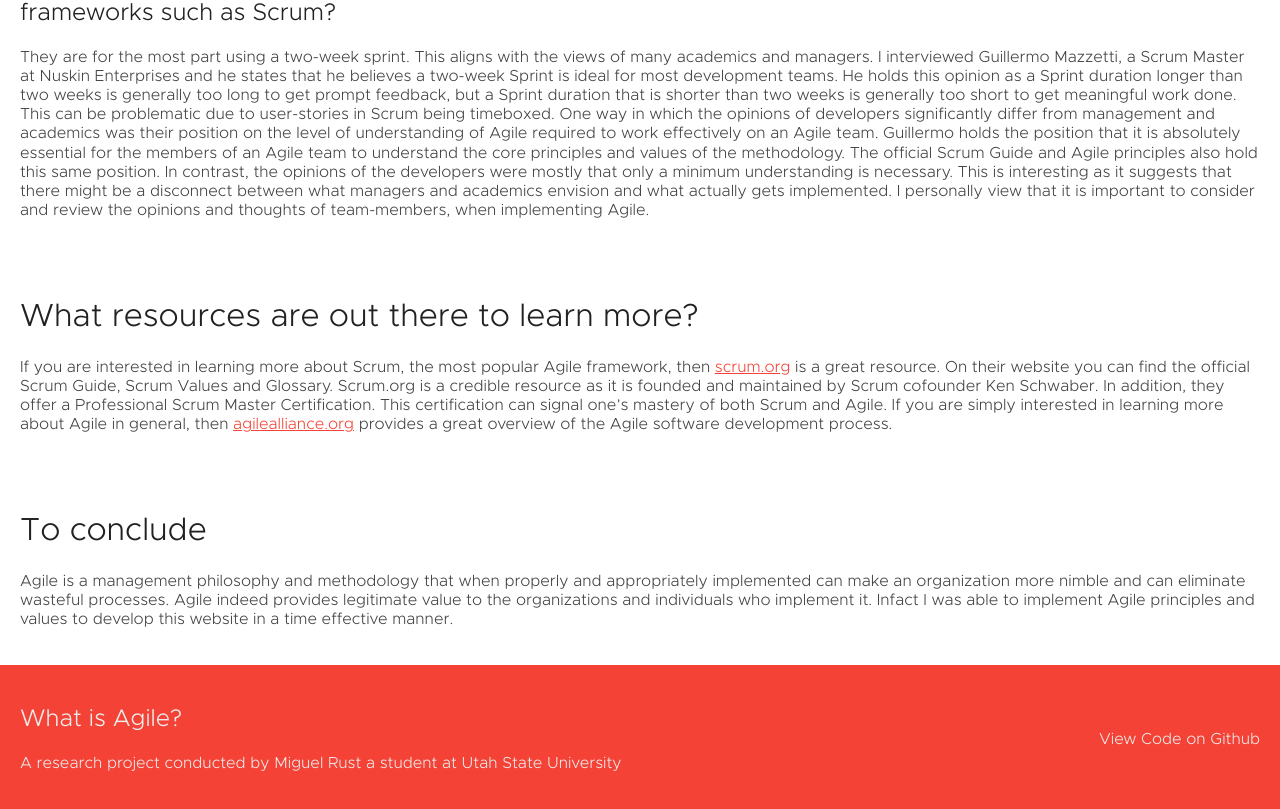
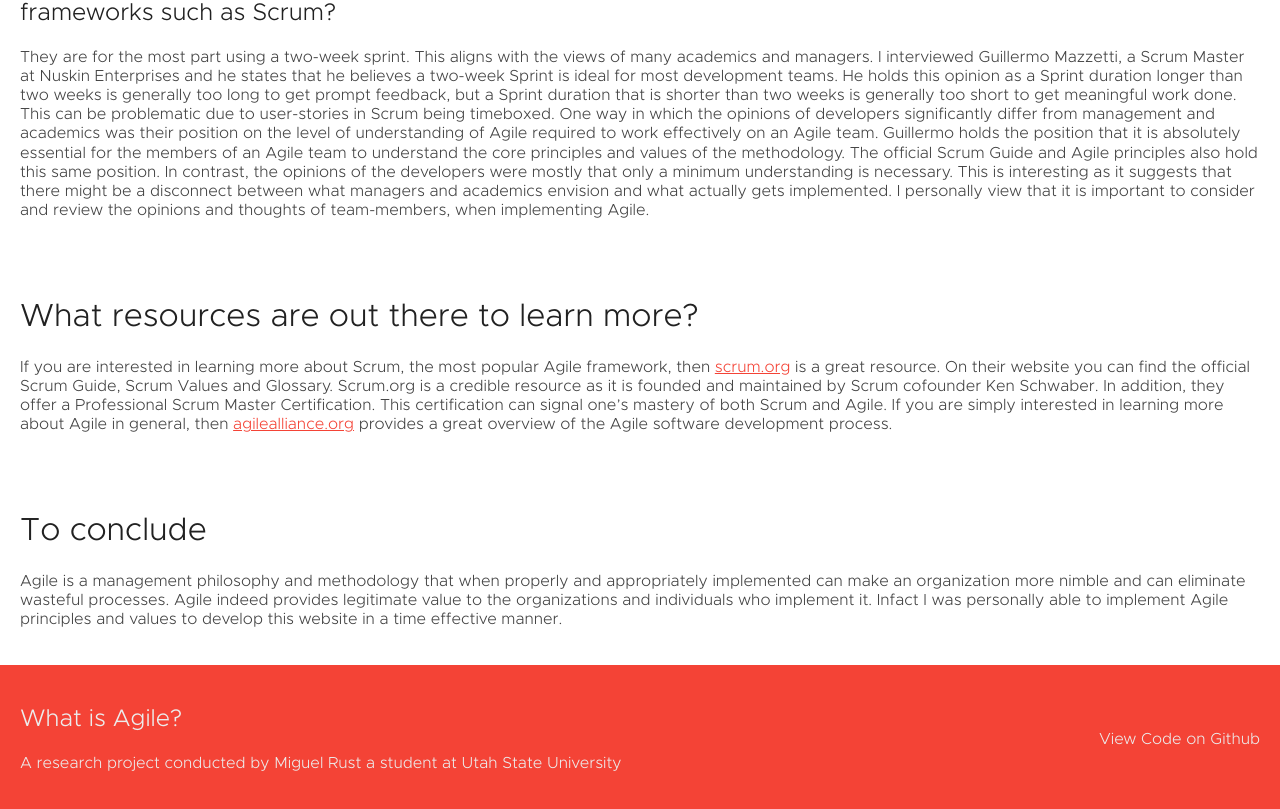
Before and after one commit to prettygoodstudios/Agile-Research-Project, a React app: page / in a window 1280 px wide. Shown: the part 7031-7840 px from the top of the page. Built offline with nearby package versions, Linux system fonts and the light colour scheme; a web font is replaced by a local one.

Commit message:
Fixed tooltip bug

```diff
--- a/src/components/Conclude.jsx
+++ b/src/components/Conclude.jsx
@@ -3,7 +3,7 @@ import React from "react";
 const Conclude = () => {
     return <div className="section conclude">
         <h1 className="section__header">To conclude</h1>
-        <p>Agile is a management philosophy and methodology that when properly and appropriately implemented can make an organization more nimble and can eliminate wasteful processes. Agile indeed provides legitimate value to the organizations and individuals who implement it. Infact I was able to implement Agile principles and values to develop this website in a time effective manner.</p>
+        <p>Agile is a management philosophy and methodology that when properly and appropriately implemented can make an organization more nimble and can eliminate wasteful processes. Agile indeed provides legitimate value to the organizations and individuals who implement it. Infact I was personally able to implement Agile principles and values to develop this website in a time effective manner.</p>
     </div>
 }
 
--- a/src/styles/main.scss
+++ b/src/styles/main.scss
@@ -68,10 +68,12 @@ a {
         cursor: pointer;
         .tooltip__popup {
             opacity: 1;
+            display: block;
         }
     }
 
     &__popup {
+        display: none;
         position: absolute;
         top: 40px;
         color: $main-text;
```
